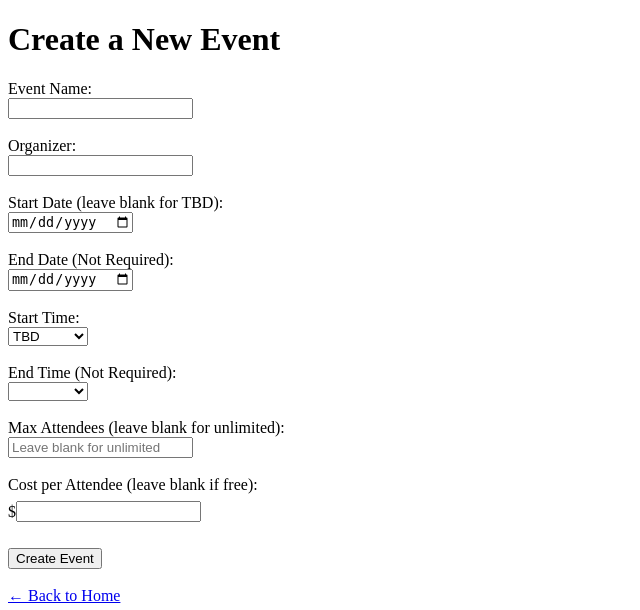
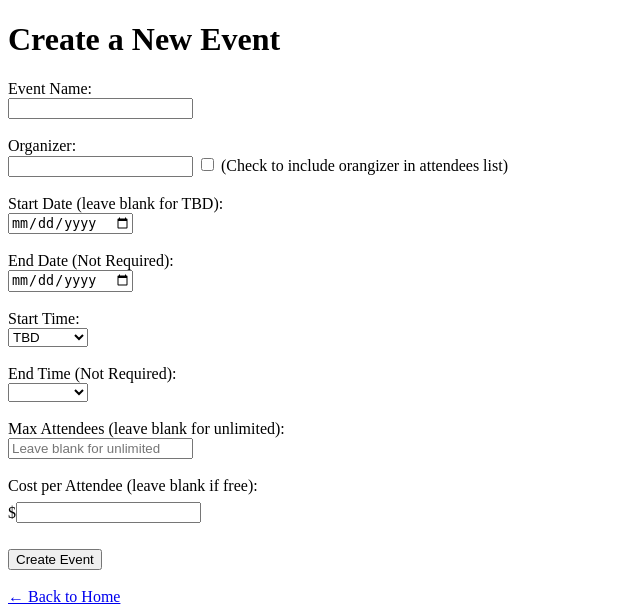
Before and after one commit to duongdinh7601/signup-app, a FastAPI app: page /create in a window 1280 px wide. Shown: the top 610 px of the page, without its empty margins (0-640 px from the left). Run offline with FastAPI, Linux system fonts and the light colour scheme.

Commit message:
include organizer in list option

```diff
--- a/backend/app/src/main.py
+++ b/backend/app/src/main.py
@@ -28,13 +28,17 @@
 # receives form data from events creation page and allows user to input event information
 # creates a new event, automatically signs up the organizer, stores new event in events dictionary and redirects to homepage
 @app.post("/create")
-def create_event(name: str = Form(...), organizer_name: str = Form(...), date_start: Optional[str] = Form(None), date_end: Optional[str] = Form(None), time_start: Optional[str] = Form(None), time_end: Optional[str] = Form(None), max_attendees: Optional[str] = Form(None), cost: Optional[str] = Form(None)):
+def create_event(name: str = Form(...), organizer_name: str = Form(...), include_organizer: Optional[str] = Form(None),date_start: Optional[str] = Form(None), date_end: Optional[str] = Form(None), time_start: Optional[str] = Form(None), time_end: Optional[str] = Form(None), max_attendees: Optional[str] = Form(None), cost: Optional[str] = Form(None)):
     global event_id_counter
 
     max_attendees_int = int(max_attendees) if max_attendees and max_attendees.strip() != '0' else None
 
     event = Event(name=name, date_start=date_start if date_start and date_start != "TBD" else None, date_end=date_end if date_end and date_end != "" else None, time_start=time_start if time_start and time_start != "TBD" else None, time_end=time_end if time_end and time_end != "" else None, max_attendees=max_attendees_int, cost=cost or "Free")
-    event.add_signup(organizer_name)
+
+    # include organizer in attendees only if box is checked
+    if include_organizer:
+        event.add_signup(organizer_name)
+
     events[event_id_counter] = event
     event_id_counter += 1
     return RedirectResponse(url="/", status_code=302)
--- a/backend/app/src/templates/create_event.html
+++ b/backend/app/src/templates/create_event.html
@@ -15,7 +15,9 @@
 
         <!-- Organizer -->
         <label for="organizer_name">Organizer:</label><br>
-        <input type="text" id="organizer_name" name="organizer_name" required><br><br>
+        <input type="text" id="organizer_name" name="organizer_name" required>
+        <input type="checkbox" id="include_organizer" name="include_organizer" value="Include Orgnizer">
+        <label for="include_organizer">(Check to include orangizer in attendees list)</label><br><br>
 
         <!-- Dates and Time -->
         <label for="date_start">Start Date (leave blank for TBD):</label><br>
```
